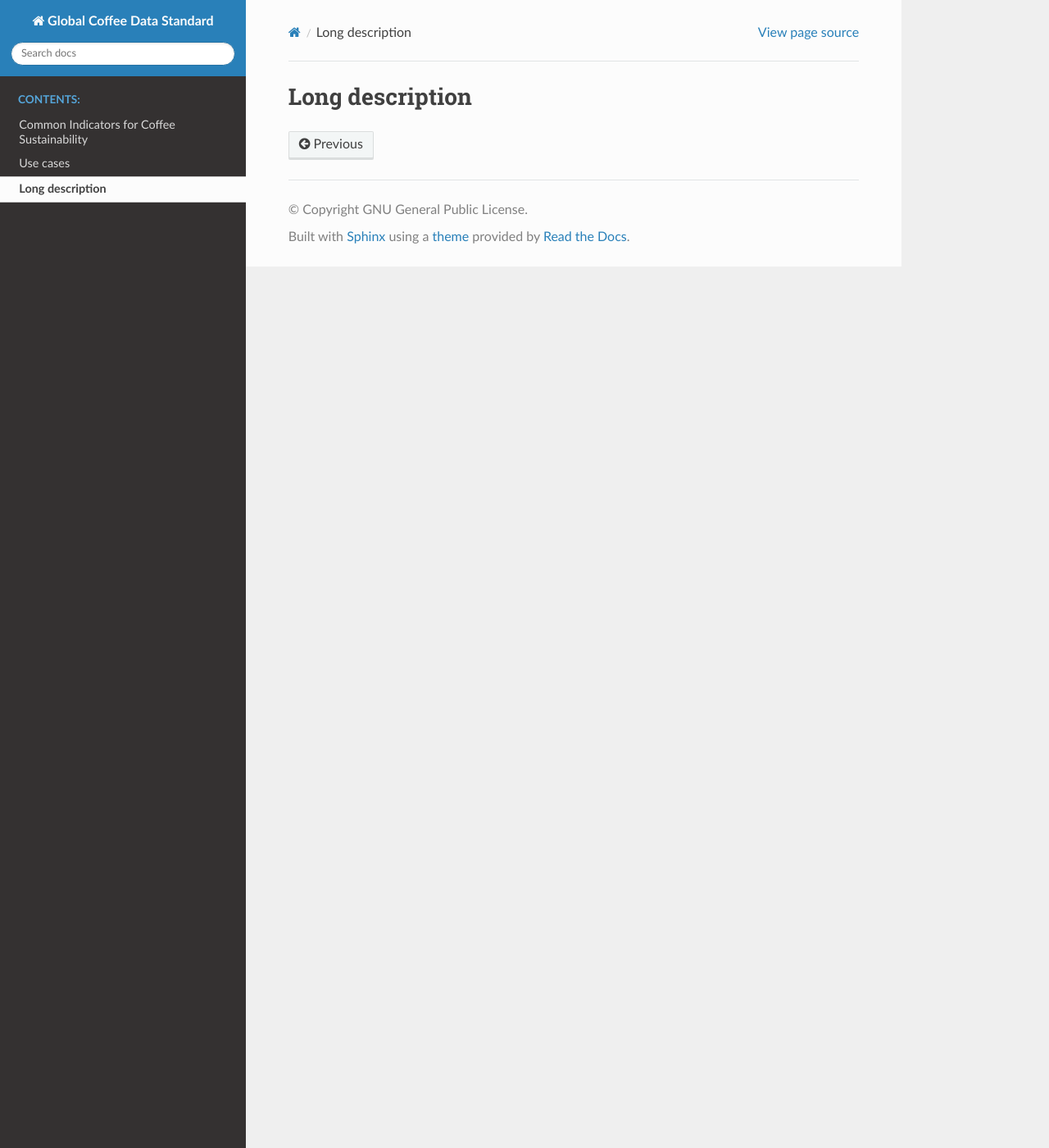
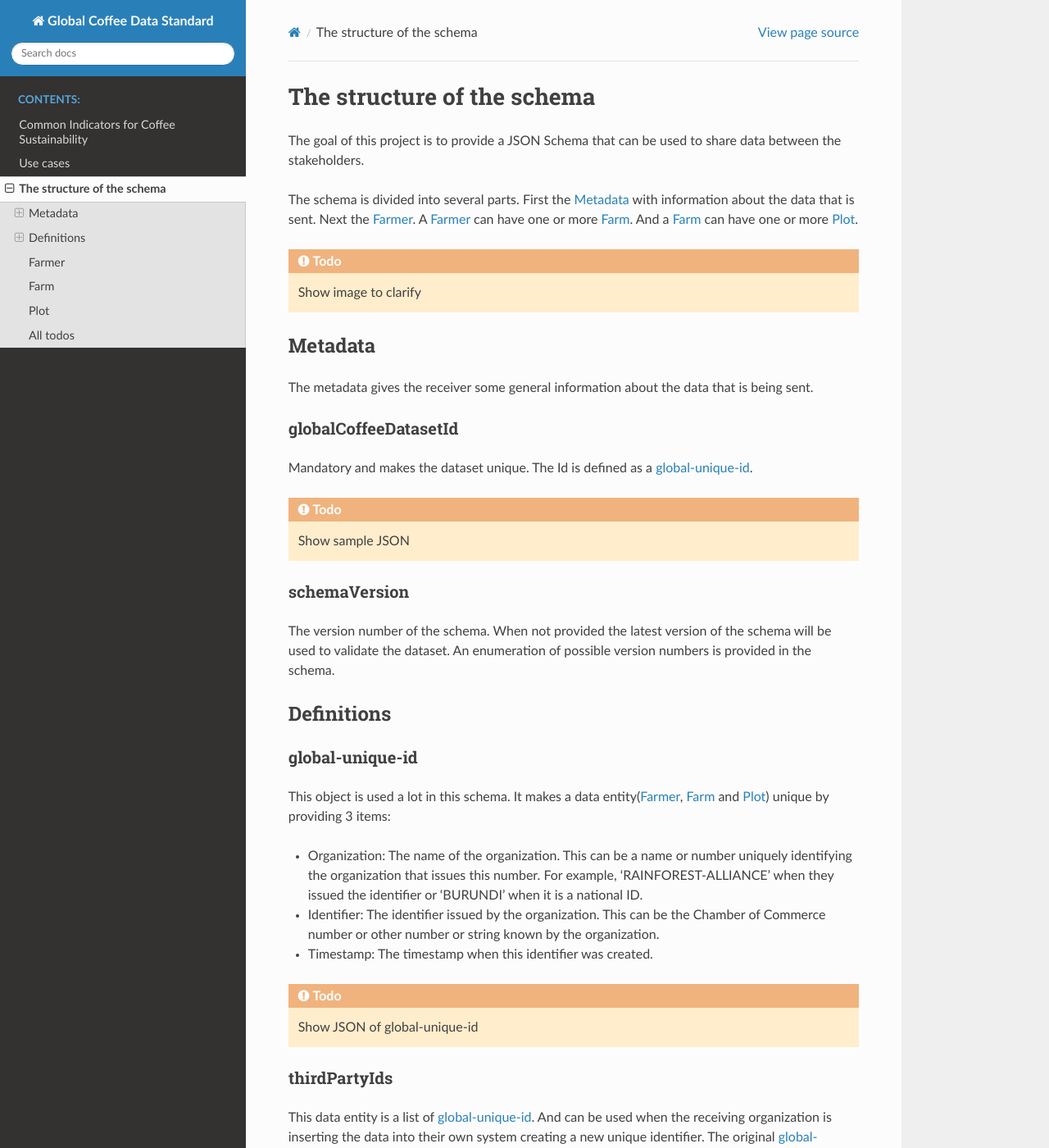
Before and after one commit to globalcoffeeplatform/CoffeeDataStandard, a Sphinx documentation site: the page built from docs/source/explanation.rst, in a window 1280 px wide and 1400 px high. Shown: the whole window at 82% size. Built offline with Sphinx 7.4.7 and the Read the Docs theme 2.0.0, drawn with Linux system fonts in a browser that asks for light colours; some of the changed text lies outside the part shown.

Commit message:
Update structure explanation

```diff
--- a/docs/source/conf.py
+++ b/docs/source/conf.py
@@ -39,7 +39,7 @@ release = '0.0.1'
 # Add any Sphinx extension module names here, as strings. They can be
 # extensions coming with Sphinx (named 'sphinx.ext.*') or your custom
 # ones.
-extensions = ['sphinxcontrib.jsonschema']
+extensions = ['sphinxcontrib.jsonschema', 'sphinx.ext.autosectionlabel', 'sphinx.ext.todo']
 
 # Add any paths that contain templates here, relative to this directory.
 templates_path = ['_templates']
@@ -184,3 +184,4 @@ epub_exclude_files = ['search.html']
 
 
 # -- Extension configuration -------------------------------------------------
+todo_include_todos = True
--- a/docs/source/explanation.rst
+++ b/docs/source/explanation.rst
@@ -1,2 +1,66 @@
-Long description
-================
+===========================
+The structure of the schema
+===========================
+
+The goal of this project is to provide a JSON Schema that can be used to share data
+between the stakeholders.
+
+The schema is divided into several parts. First the `Metadata`_ with information about the data that is sent.
+Next the `Farmer`_. A `Farmer`_ can have one or more `Farm`_. And a `Farm`_ can have one or more `Plot`_.
+
+.. todo:: Show image to clarify
+
+********
+Metadata
+********
+The metadata gives the receiver some general information about the data that is being sent.
+
+globalCoffeeDatasetId
+^^^^^^^^^^^^^^^^^^^^^
+Mandatory and makes the dataset unique.
+The Id is defined as a `global-unique-id`_.
+
+.. todo:: Show sample JSON
+
+schemaVersion
+^^^^^^^^^^^^^
+The version number of the schema. When not provided the latest version of the schema will be used to validate the dataset.
+An enumeration of possible version numbers is provided in the schema.
+
+***********
+Definitions
+***********
+global-unique-id
+^^^^^^^^^^^^^^^^
+This object is used a lot in this schema. It makes a data entity(`Farmer`_, `Farm`_ and `Plot`_) unique by providing 3 items:
+
+* Organization: The name of the organization. This can be a name or number uniquely identifying the organization that issues this number. For example, 'RAINFOREST-ALLIANCE' when they issued the identifier or 'BURUNDI' when it is a national ID.
+* Identifier: The identifier issued by the organization. This can be the Chamber of Commerce number or other number or string known by the organization.
+* Timestamp: The timestamp when this identifier was created.
+
+.. todo:: Show JSON of global-unique-id
+
+thirdPartyIds
+^^^^^^^^^^^^^^^^
+This data entity is a list of `global-unique-id`_. And can be used when the receiving organization is inserting the data into their own system creating a new unique identifier. The original `global-unique-id`_ of this dataset can be saved in this thirdPartyIds entity. Because data can come from or via multiple organizations this list can grow, making the organizations in the chain aware of the identifiers used by others. This will help to identify the data entity and preventing duplicates.
+
+.. todo:: Show JSON of thirdPartyIds
+
+******
+Farmer
+******
+
+****
+Farm
+****
+
+****
+Plot
+****
+
+
+**********
+All todos
+**********
+
+.. todolist::
```
Also changed, not shown: 3 other files.
